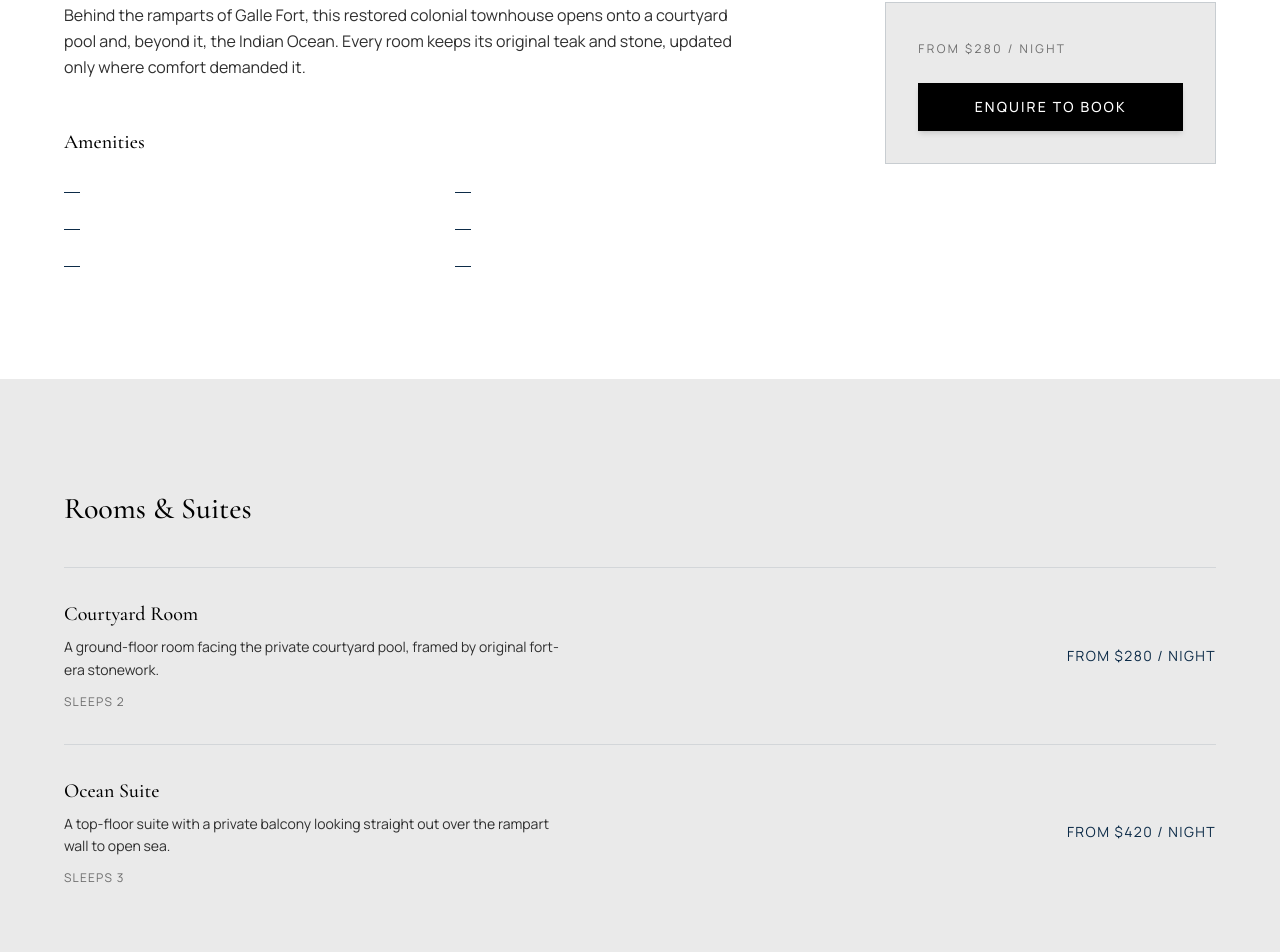
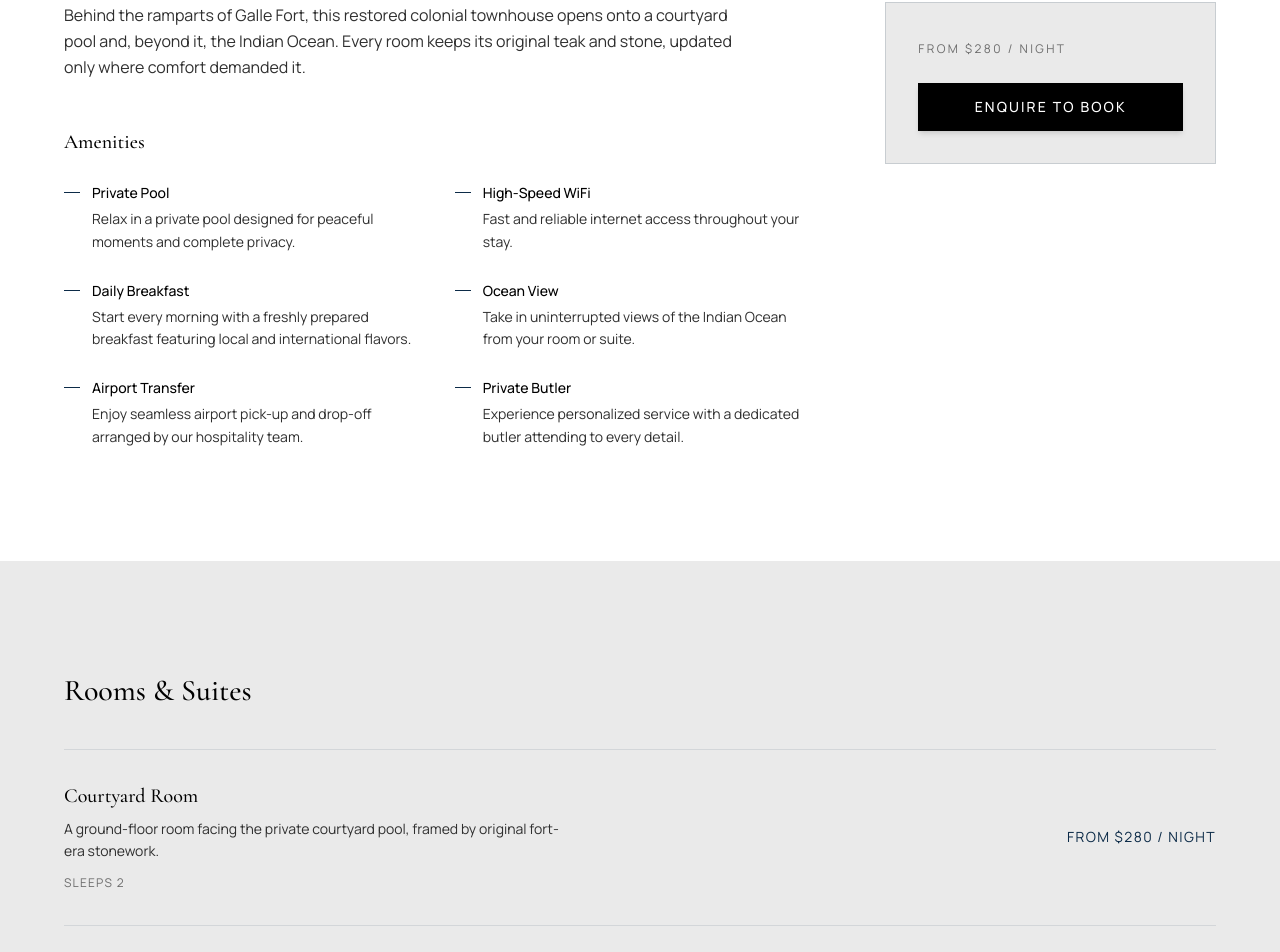
Before and after one commit to shakthi2704/rakshanridge, a Next.js app: page /en/properties/galle-escape in a window 1280 px wide. Shown: the part 766-1718 px from the top of the page. Built offline with nearby package versions, Linux system fonts and the light colour scheme.

Commit message:
Implement property detail pages and refresh homepage sections

```diff
--- a/src/app/[locale]/properties/[slug]/page.tsx
+++ b/src/app/[locale]/properties/[slug]/page.tsx
@@ -43,7 +43,10 @@ export default async function PropertyDetailPage({ params }: Props) {
     const description = t(`items.${property.key}.description`);
     const region = t(`regions.${property.region}`);
 
-    const amenities = property.amenityKeys.map((key) => t(`amenities.${key}`));
+    const amenities = property.amenityKeys.map((key) => ({
+        name: t(`amenities.${key}.name`),
+        description: t(`amenities.${key}.description`),
+    }));
 
     const rooms = property.rooms.map((room) => ({
         key: room.key,
```
